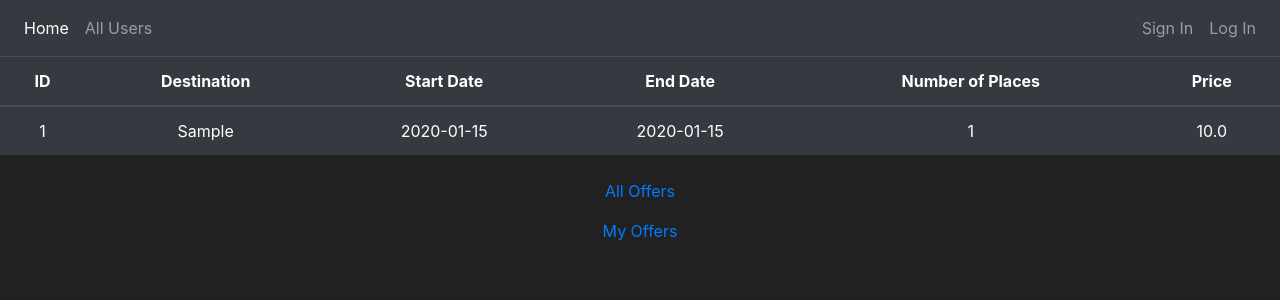
After one commit to momciloknezevic7/BookingApp, a Flask app: template Booking/templates/fullOffersInfo.html in a window 1280 px wide. The commit adds this page. Shown: the top 300 px of the page. Run offline with Flask 2, Linux system fonts and the light colour scheme; the template is opened without the code that fills it: values that come from a table or form of the project are taken from there, others are empty; tables that the repository leaves empty hold one stand-in row (values such as "Sample post").

Commit message:
Implement display of all offers with filter

```diff
--- /dev/null
+++ b/Booking/templates/fullOffersInfo.html
@@ -0,0 +1,39 @@
+{% extends 'base.html' %}
+
+{% block title %}
+All Offers
+{% endblock %}
+
+{% block content %}
+<body class="text-center">
+<table class="table table-hover table-dark">
+        <thead>
+            <tr>
+                <!--Columns-->
+                <th scope="col">ID</th>
+                <th scope="col">Destination</th>
+                <th scope="col">Start Date</th>
+                <th scope="col">End Date</th>
+                <th scope="col">Number of Places</th>
+                <th scope="col">Price</th>
+            </tr>
+        </thead>
+        <tbody>
+            <!--Rows inside the table-->
+            {% for offer in offers %}
+                <tr>
+                    <td>{{ offer.id }}</td>
+                    <td>{{ offer.destination }}</td>
+                    <td>{{ offer.startDate }}</td>
+                    <td>{{ offer.endDate }}</td>
+                    <td>{{ offer.numOfPlaces }}</td>
+                    <td>{{ offer.price }}</td>
+                </tr>
+            {% endfor %}
+        </tbody>
+    </table>
+    <a class="nav-link" color="white" href="/fullOffersInfo/all">All Offers</a>
+    <a class="nav-link" color="white" href="/fullOffersInfo/my">My Offers</a>
+</body>
+
+{% endblock %}
```
Also changed, not shown: Booking/routes.py (+14 -8 lines), Booking/templates/admin.html (+7 -4 lines).
